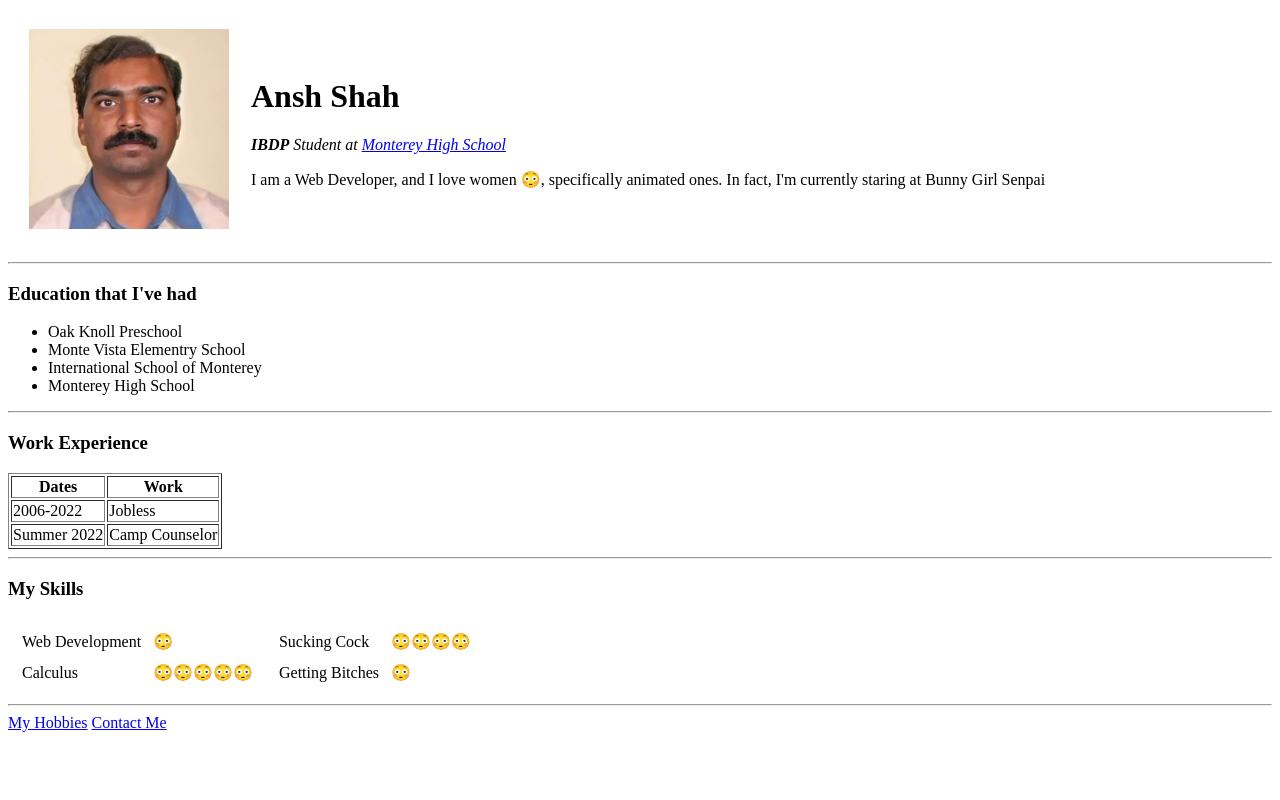
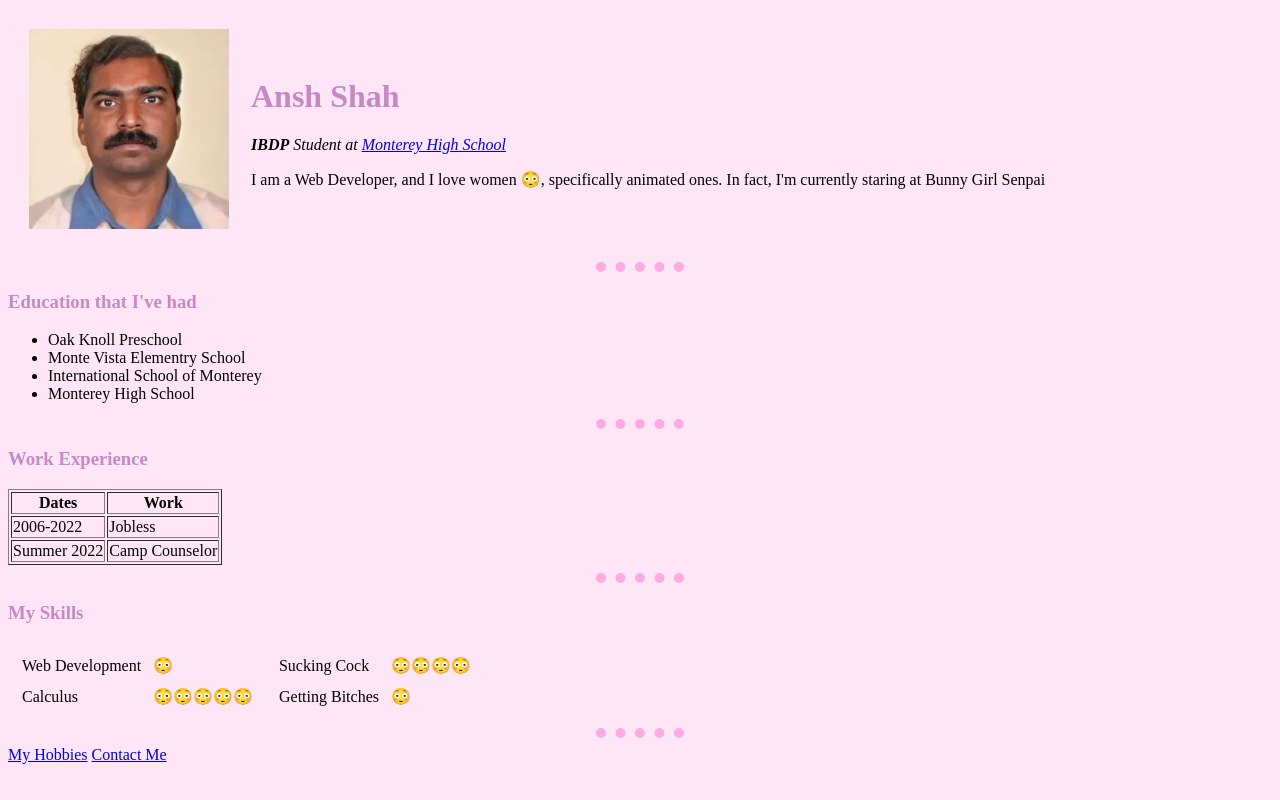
Before and after one commit to NerdyGamerMan/cv, a plain HTML site: page HTML - Personal Site/index.html in a window 1280 px wide. Drawn offline with Linux system fonts and the light colour scheme.

Commit message:
External CSS file
We made an external CSS file

```diff
--- /dev/null
+++ b/HTML - Personal Site/css/styles.css
@@ -0,0 +1,19 @@
+body {
+    background-color: #FFE6F7;
+}
+
+hr {
+    background-color: #FFE6F7;
+    border-color: #FFABE1;
+    border-style: dotted none none;
+    border-width: 10px;
+    width: 7%;
+}
+
+h1 {
+    color: #C689C6;
+}
+
+h3 {
+    color: #C689C6;
+}
--- a/HTML - Personal Site/index.html
+++ b/HTML - Personal Site/index.html
@@ -3,6 +3,8 @@
   <head>
     <meta charset="UTF-8" />
     <title>Ansh's Personal Site</title>
+    <link rel="stylesheet" href="css/styles.css">
+
   </head>
 
   <body>
```
Also changed, not shown: HTML - Personal Site/contact.html (+1 -0 lines), HTML - Personal Site/hobbies.html (+1 -0 lines).
